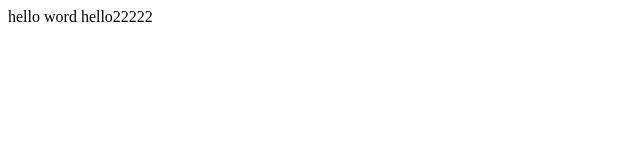
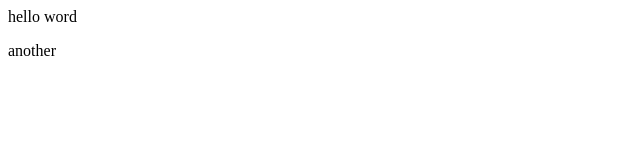
Before and after one commit to honosayaka/honosayaka.github.io, a plain HTML site: page index.html in a window 1280 px wide. Shown: the whole page, without its empty margins (0-640 px from the left). Drawn offline with Linux system fonts and the light colour scheme.

Commit message:
something

```diff
--- a/index.html
+++ b/index.html
@@ -1,6 +1,6 @@
 <html>
-  <p>hello word   hello22222</p>
-
+  <p>hello word</p>
+	<p>another</p>
 
 
 </html>
```
